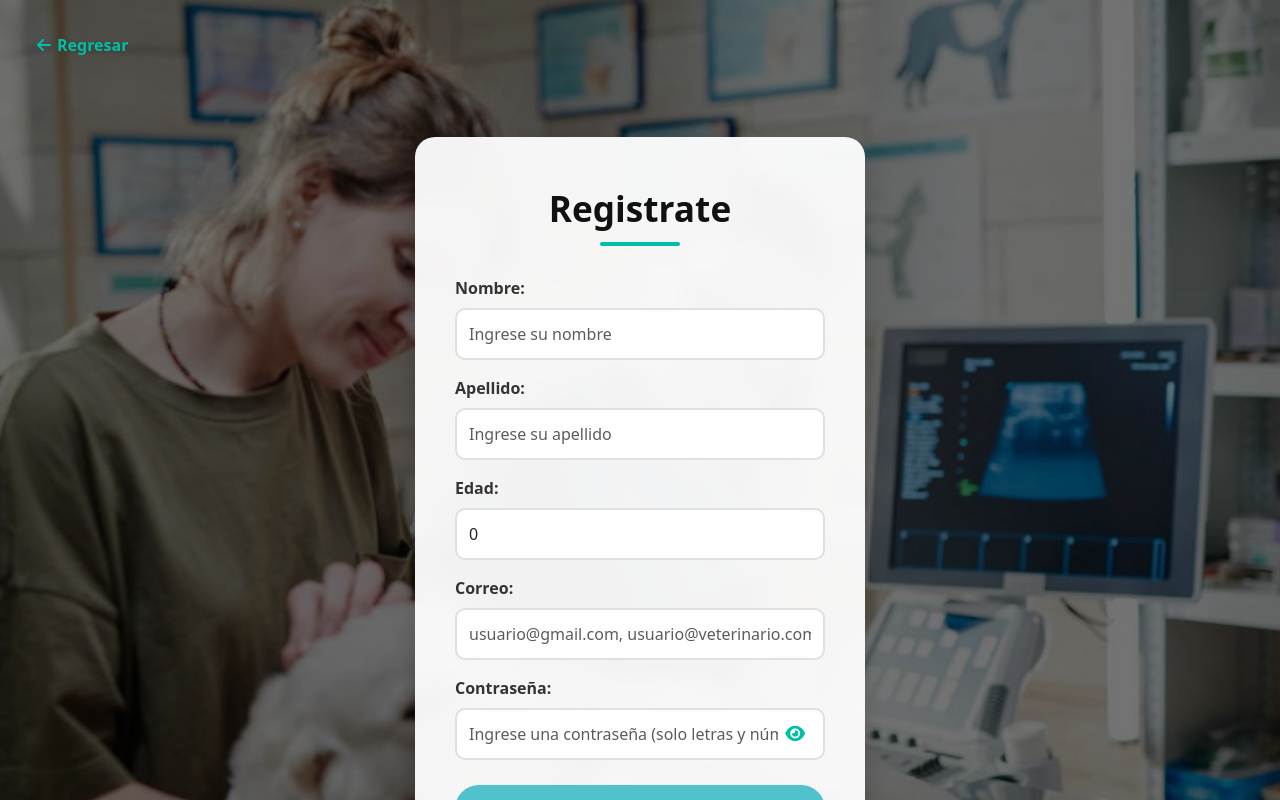
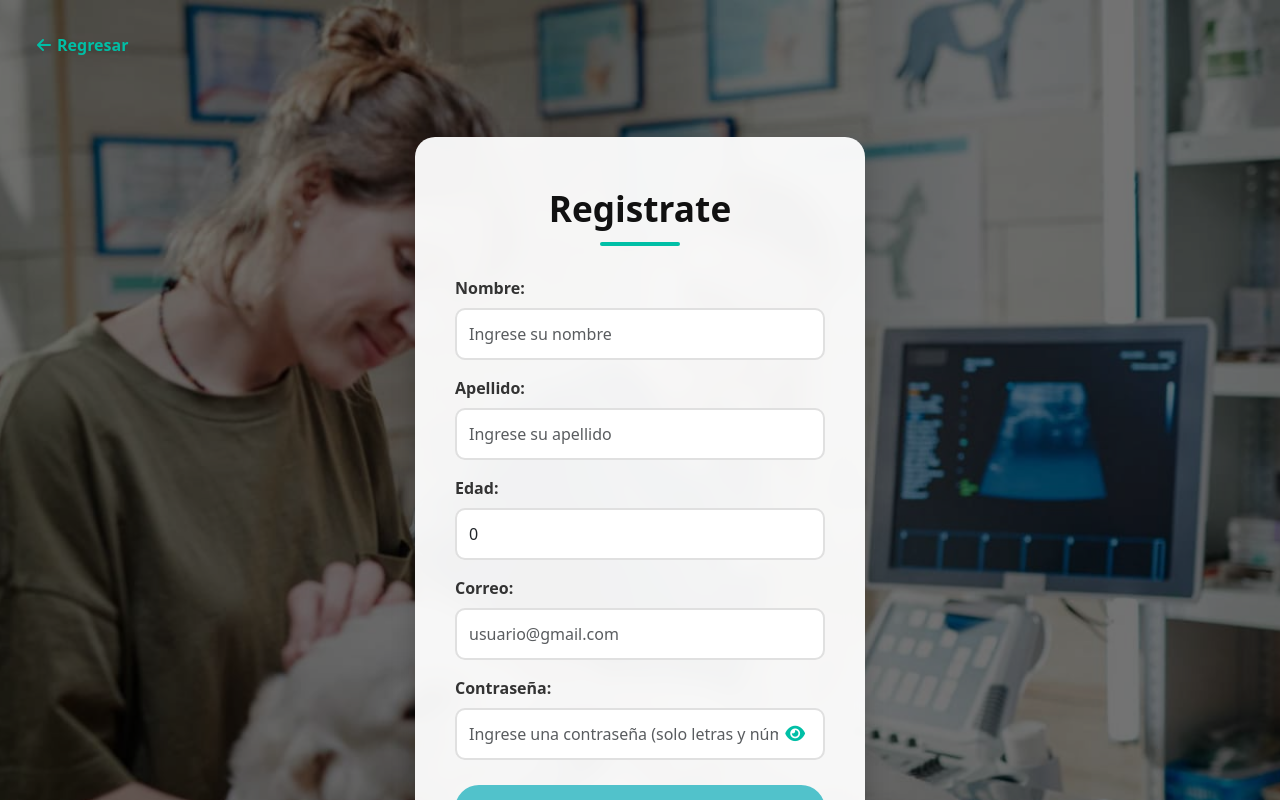
Before and after one commit to BryanAntamba/LittleFalls, an Angular app in the folder frontend/: page /Registro-LittleFalls in a window 1280 px wide. Shown: the top 800 px of the page. Built offline with nearby package versions, Linux system fonts and the light colour scheme.

Commit message:
Quitado del registro correo de veterinario y admin

```diff
--- a/frontend/src/app/components/registro/registro.html
+++ b/frontend/src/app/components/registro/registro.html
@@ -25,7 +25,7 @@
         <div class="mb-3">
             <label for="inputEmail" class="form-label">Correo:</label>
             <input type="email" id="inputEmail" class="form-control" [(ngModel)]="correo" name="correo"
-                placeholder="usuario@gmail.com, usuario@veterinario.com o usuario@littlefalls.com" required (input)="filterCorreo($event)">
+                placeholder="usuario@gmail.com" required (input)="filterCorreo($event)">
             <div class="invalid-feedback field-error" *ngIf="errorCorreo">{{ errorCorreo }}</div>
         </div>
         <div class="mb-3">
--- a/frontend/src/app/components/registro/registro.ts
+++ b/frontend/src/app/components/registro/registro.ts
@@ -122,13 +122,13 @@ export class Registro {
     } else {
       const correoTrimmed = this.correo.trim().toLowerCase();
       // Validar dominios permitidos
-      const dominiosPermitidos = ['@gmail.com', '@veterinario.com', '@littlefalls.com'];
+      const dominiosPermitidos = ['@gmail.com'];
       const dominioValido = dominiosPermitidos.some(dominio => correoTrimmed.endsWith(dominio));
 
       if (!dominioValido) {
-        this.errorCorreo = 'El correo debe terminar en @gmail.com, @veterinario.com o @littlefalls.com';
+        this.errorCorreo = 'El correo debe terminar en @gmail.com';
         hasError = true;
-      } else if (!/^[A-Za-z0-9._\-]+@(gmail|veterinario|littlefalls)\.com$/.test(correoTrimmed)) {
+      } else if (!/^[A-Za-z0-9._\-]+@(gmail)\.com$/.test(correoTrimmed)) {
         this.errorCorreo = 'Por favor ingresa un correo válido';
         hasError = true;
       }
```
